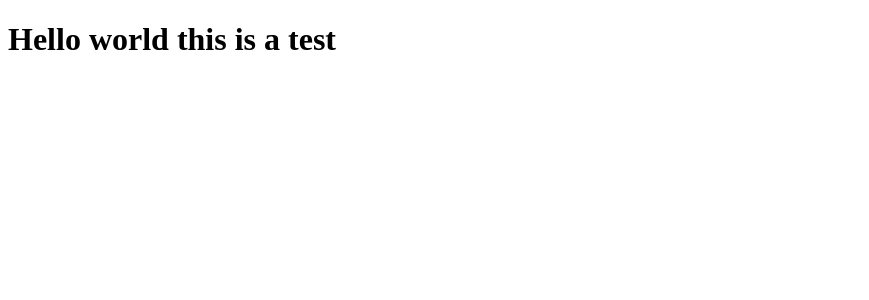
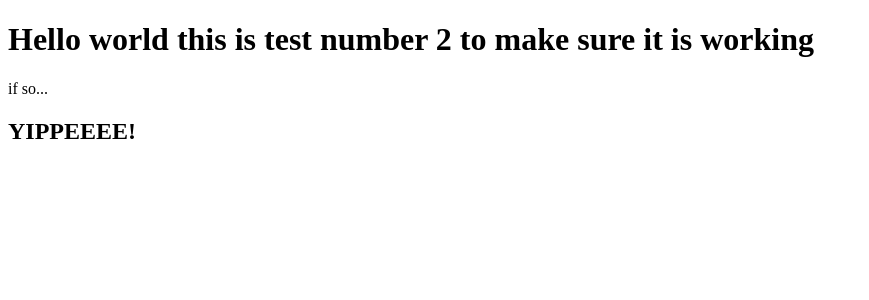
Before and after one commit to webDeveloper42/portfolio, an Angular app: page / in a window 1280 px wide. Shown: the top 300 px of the page, without its empty margins (0-869 px from the left). Built offline with nearby package versions, Linux system fonts and the light colour scheme.

Commit message:
build test 4

```diff
--- a/src/app/app.html
+++ b/src/app/app.html
@@ -1,2 +1,4 @@
-<h1>Hello world this is a test</h1>
+<h1>Hello world this is test number 2 to make sure it is working</h1>
+<p>if so...</p>
+<h2>YIPPEEEE!</h2>
 <router-outlet />
```
